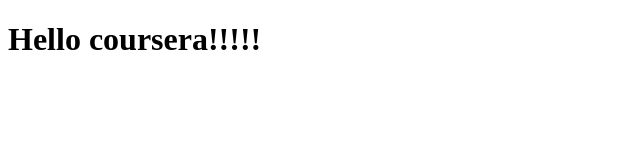
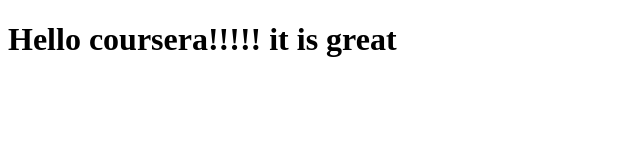
Before and after one commit to iwona-pi/coursera, a plain HTML site: page site/index.html in a window 1280 px wide. Shown: the whole page, without its empty margins (0-640 px from the left). Drawn offline with Linux system fonts and the light colour scheme.

Commit message:
Initial commit

```diff
--- a/site/index.html
+++ b/site/index.html
@@ -6,6 +6,6 @@
 	<title></title>
 </head>
 <body>
-	<h1>Hello coursera!!!!!</h1>
+	<h1>Hello coursera!!!!! it is great </h1>
 </body>
 </html>
```
